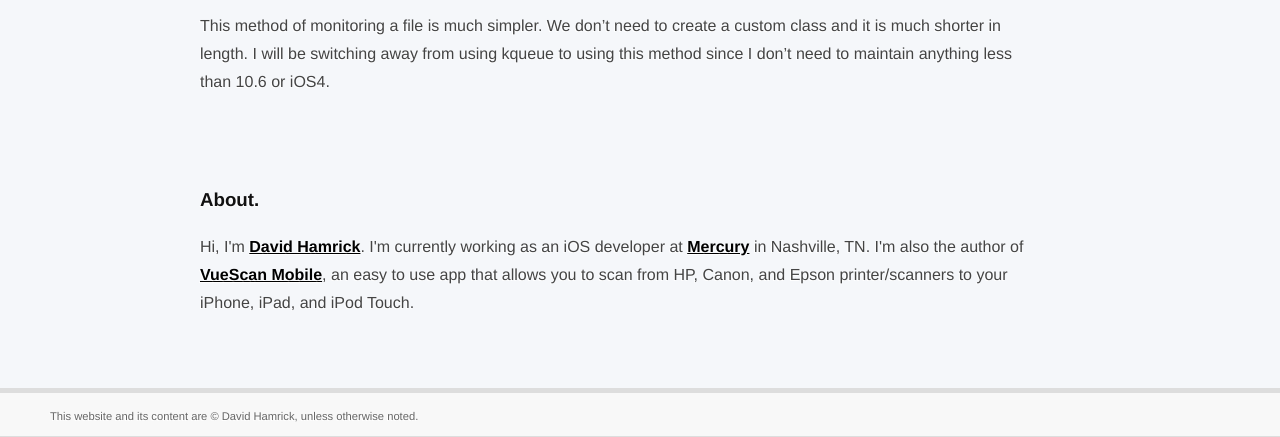
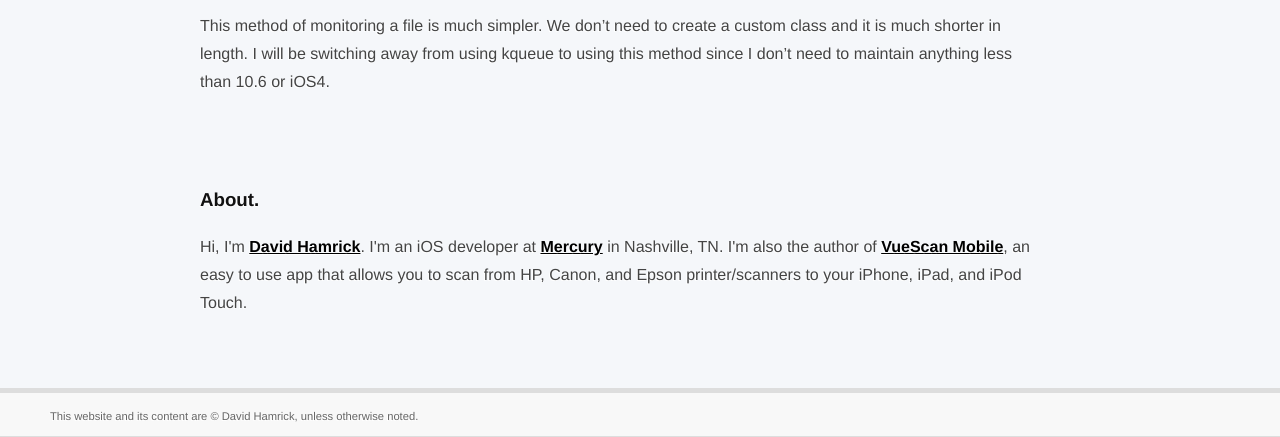
Before and after one commit to hamrickdavid/hamrickdavid.github.com, a Jekyll site: the page built from _posts/2011-10-10-handling-filesystem-events-with-gcd.markdown, in a window 1280 px wide, cut to the strip 562-999 px from the top of the page. Built offline with Jekyll 4.4.1, drawn with Linux system fonts in a browser that asks for light colours; Markdown is read by kramdown in place of the engine named in the settings.

Commit message:
Tweaked wording

```diff
--- a/_layouts/post.html
+++ b/_layouts/post.html
@@ -16,6 +16,6 @@ layout: default
 <br>
 <h3>About.</h3>
 <p>
-Hi, I'm <a href="http://www.twitter.com/davidhamrick">David Hamrick</a>. I'm currently working as an iOS developer at <a href="http://www.mercury.io">Mercury</a> in Nashville, TN. I'm also the author of <a href="http://hamrick.com/mob.html">VueScan Mobile</a>, an easy to use app that allows you to scan from HP, Canon, and Epson printer/scanners to your iPhone, iPad, and iPod Touch.
+Hi, I'm <a href="http://www.twitter.com/davidhamrick">David Hamrick</a>. I'm an iOS developer at <a href="http://www.mercury.io">Mercury</a> in Nashville, TN. I'm also the author of <a href="http://hamrick.com/mob.html">VueScan Mobile</a>, an easy to use app that allows you to scan from HP, Canon, and Epson printer/scanners to your iPhone, iPad, and iPod Touch.
 </p>
 </section>
```
